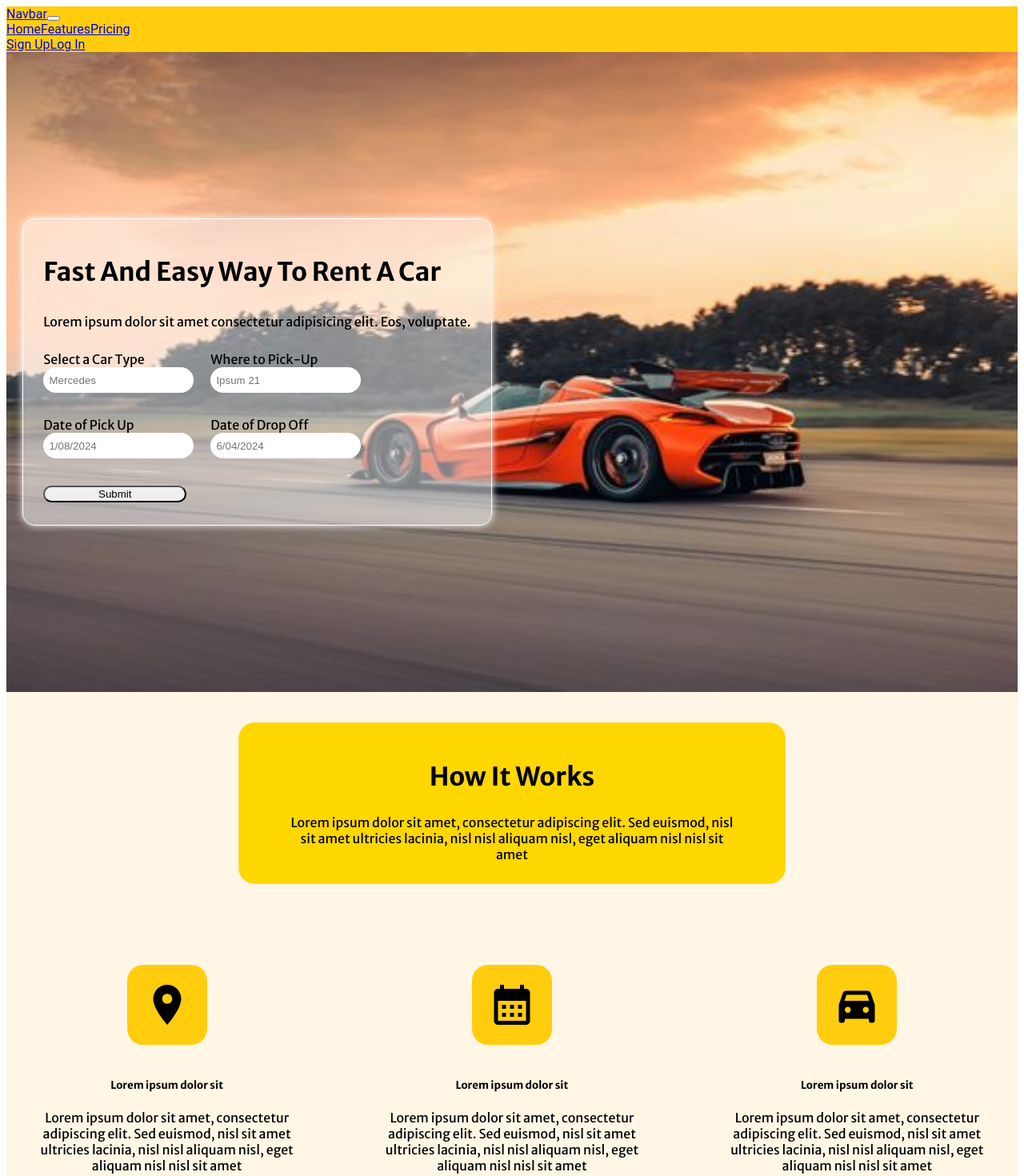
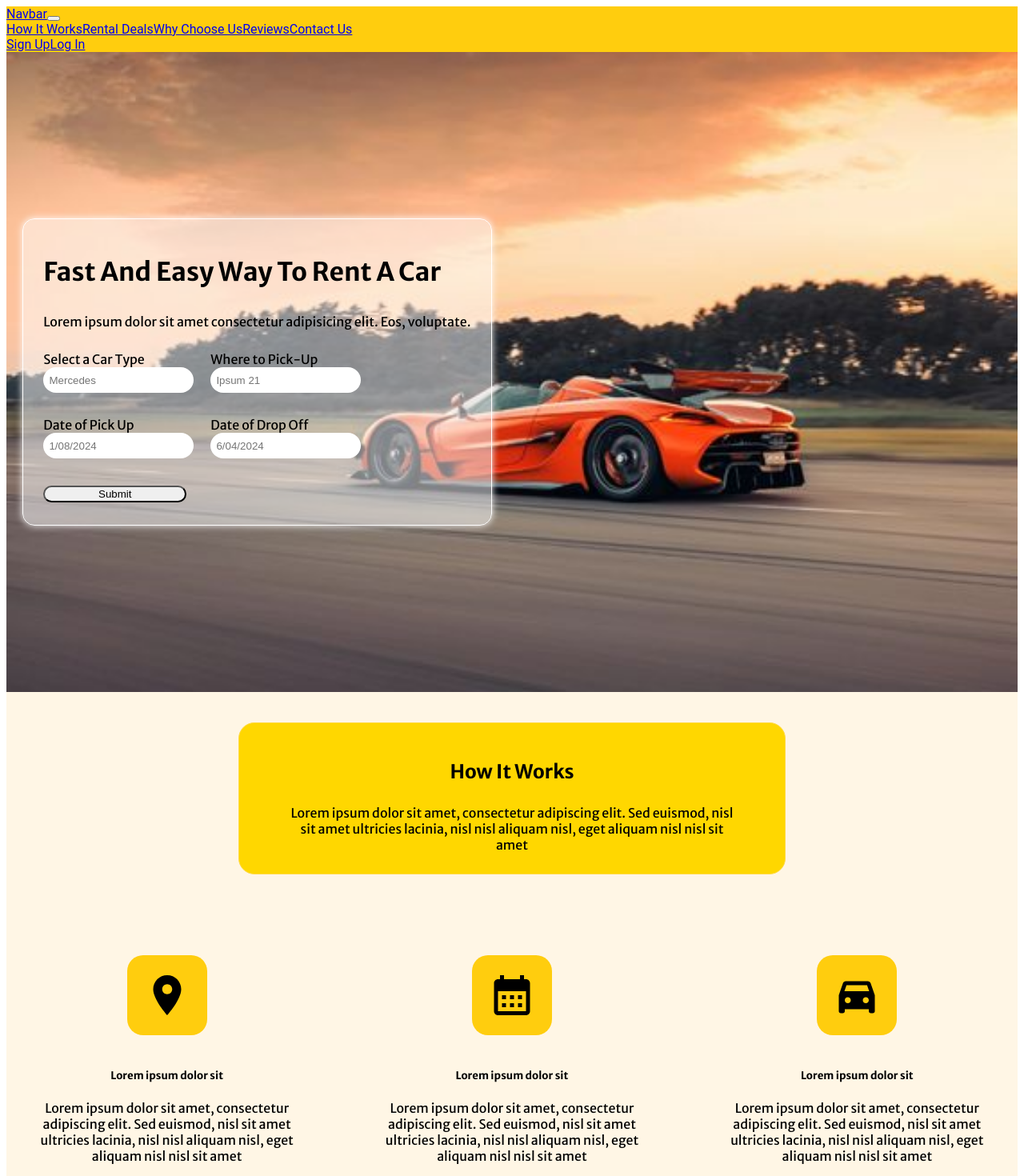
Before and after one commit to ianusghiletchi/Car_Rent, a React app: page / in a window 1280 px wide. Shown: the top 1470 px of the page at 80% size. Built offline with nearby package versions, Linux system fonts and the light colour scheme.

Commit message:
navbar update

```diff
--- a/client/src/components/BestServicesAndLuxuriesCarsPage.jsx
+++ b/client/src/components/BestServicesAndLuxuriesCarsPage.jsx
@@ -37,6 +37,7 @@ function BestServicesAndLuxuriesCarsPage() {
     }, []);
 
   return (
+  <section id="why-chose-us">
     <div style={{ backgroundColor: "#FFF9EF" }}>
       <div className="BSALCP-Text">
         <h1>Best Services And Luxuries Cars</h1>
@@ -87,6 +88,7 @@ function BestServicesAndLuxuriesCarsPage() {
         </div>
       </div>
     </div>
+  </section>
   );
 }
 
--- a/client/src/components/Footer.jsx
+++ b/client/src/components/Footer.jsx
@@ -16,6 +16,7 @@ function Footer() {
 
 
     return (
+    <section id="contact-us">
         <div className="footer-main-div">
             <div className="brands-owned-div">
                 <SiAudi className="icon" />
@@ -106,6 +107,7 @@ function Footer() {
             </div>
             <p style={{ textAlign: 'center', color: 'gray', marginTop: '2.5%' }}>Copyright © 2024</p>
         </div>
+    </section>
     )
 }
 
--- a/client/src/components/Header.jsx
+++ b/client/src/components/Header.jsx
@@ -1,5 +1,6 @@
 import React from 'react';
 import { Link } from 'react-router-dom';
+import { HashLink } from 'react-router-hash-link';
 
 function Header() {
   return (
@@ -11,10 +12,12 @@ function Header() {
             <span className="navbar-toggler-icon"></span>
           </button>
           <div className="collapse navbar-collapse" id="navbarNavAltMarkup">
-            <div className="navbar-nav">
-              <Link className="nav-link active" to="/">Home</Link>
-              <Link className="nav-link" to="/features">Features</Link>
-              <Link className="nav-link" to="/pricing">Pricing</Link>
+            <div className="navbar-nav d-flex justify-content-center" style={{flex: '1'}}>
+              <HashLink className="nav-link me-3" smooth to="#how-it-works">How It Works</HashLink>
+              <HashLink className="nav-link me-3" to="#rental-deals">Rental Deals</HashLink>
+              <HashLink className="nav-link me-3" to="#why-chose-us">Why Choose Us</HashLink>
+              <HashLink className="nav-link me-3" to="#reviews">Reviews</HashLink>
+              <HashLink className="nav-link me-3" to="#contact-us">Contact Us</HashLink>
             </div>
             <div className="navbar-nav ms-auto">
               <Link className="nav-link" to="/PortalPage">Sign Up</Link>
--- a/client/src/components/HowItWorksPage.jsx
+++ b/client/src/components/HowItWorksPage.jsx
@@ -7,6 +7,7 @@ import DirectionsCarFilledIcon from '@mui/icons-material/DirectionsCarFilled';
 
 function HowItWorksPage() {
   return (
+    <section id="how-it-works"> {/* Adding section with id */}
       <div className='HIWP-Div'>
         <div className='HIWP-Text shadow-lg'>
           <h1 style={{ padding: '0% 0 1% 0' }}>How It Works</h1>
@@ -20,6 +21,7 @@ function HowItWorksPage() {
           <IconDiv icon={DirectionsCarFilledIcon} title='Lorem ipsum dolor sit' label='Lorem ipsum dolor sit amet, consectetur adipiscing elit. Sed euismod, nisl sit amet ultricies lacinia, nisl nisl aliquam nisl, eget aliquam nisl nisl sit amet' fontsize={60} bgcolor={'#ffcd0e'} />
         </div>
       </div>
+    </section>
   );
 }
 
--- a/client/src/components/ReviewsPage.jsx
+++ b/client/src/components/ReviewsPage.jsx
@@ -4,6 +4,7 @@ import ReviewCard from "./BluePrints/ReviewCard.jsx";
 
 function ReviewsPage() {
     return (
+  <section id="reviews">
     <div className="reviewsPage">
         <div className="reviewsText">
             <h1>What People Say About Us?</h1>
@@ -15,6 +16,7 @@ function ReviewsPage() {
             <ReviewCard name="Dwight Schrute" avatar="https://img.nbc.com/sites/nbcunbc/files/metaverse_assets/1/0/6/3/3/2/dwight-500x500.jpg" rating={3} comment="Lorem ipsum dolor sit amet, consectetur adipiscing elit. Sed euismod, nisl sit amet ultricies lacinia, nisl nisl aliquam nisl, eget aliquam nisl nisl sit amet" />
         </div>
     </div>
+  </section>
     );
 }
 
--- a/client/src/components/TopRentedCarsPage.jsx
+++ b/client/src/components/TopRentedCarsPage.jsx
@@ -12,7 +12,9 @@ const Card = (props) => {
 };
 
 function TopRentedCarsPage() {
+
   return (
+  <section id="rental-deals">
     <div className='TRCP-Div'>
       <div className='TRCP-Text'>
         <h1>Top Rented Cars</h1>
@@ -34,6 +36,7 @@ function TopRentedCarsPage() {
         {/* ... other Cards ... */}
       </div>
     </div>
+  </section>
   );
 }
 
--- a/client/src/template.html
+++ b/client/src/template.html
@@ -10,5 +10,6 @@
 </head>
 <body>
     <div id="app"></div>
+    <script src="https://cdnjs.cloudflare.com/ajax/libs/bootstrap/5.3.0/js/bootstrap.bundle.min.js"></script>
 </body>
 </html>
--- a/package.json
+++ b/package.json
@@ -58,6 +58,7 @@
         "react-icons": "^5.0.0",
         "react-lazy-load-image-component": "^1.6.0",
         "react-rating": "^2.0.5",
-        "react-router-dom": "^6.21.1"
+        "react-router-dom": "^6.21.1",
+        "react-router-hash-link": "^2.4.3"
     }
 }
```
Also changed, not shown: 1 other file (tests, documents, lock files or other folders). Lines whose indentation alone changed are shown as unchanged.
